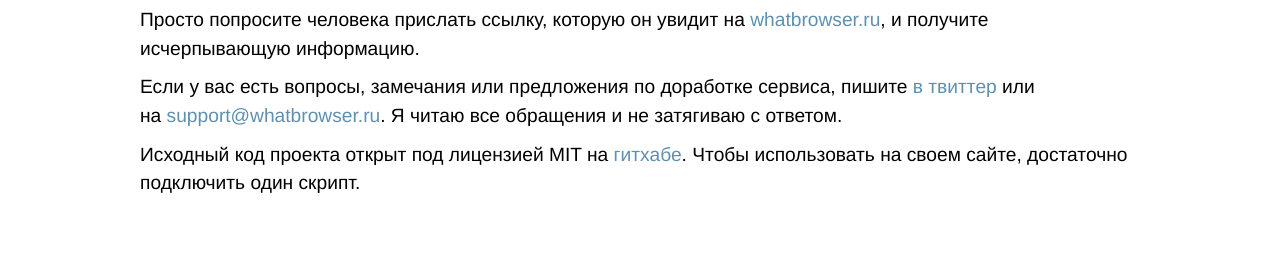
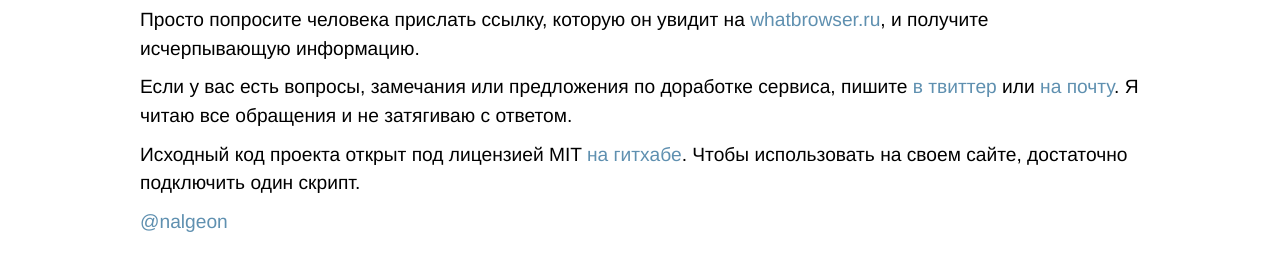
Before and after one commit to nalgeon/whatbrowser, a website: page about.html in a window 1280 px wide. Shown: the part 183-454 px from the top of the page. Drawn offline with Linux system fonts and the light colour scheme.

Commit message:
Updated about page

```diff
--- a/about.html
+++ b/about.html
@@ -23,8 +23,9 @@
         <h2 class="page-header">Все, что нужно знать о&nbsp;браузере пользователя</h2>
         <p>Больше не&nbsp;надо созваниваться и&nbsp;разъяснять, где посмотреть версию браузера и&nbsp;ОС. Не&nbsp;нужно обмениваться скриншотами. Не&nbsp;нужно гадать, запрещен ли в&nbsp;браузере флеш.</p>
         <p>Просто попросите человека прислать ссылку, которую он&nbsp;увидит на&nbsp;<a href="http://whatbrowser.ru">whatbrowser.ru</a>, и&nbsp;получите исчерпывающую информацию.</p>
-        <p>Если у&nbsp;вас есть вопросы, замечания или предложения по&nbsp;доработке сервиса, пишите <a href="https://twitter.com/nalgeon">в&nbsp;твиттер</a> или на&nbsp;<a href="mailto:support@whatbrowser.ru">support@whatbrowser.ru</a>. Я читаю все обращения и не&nbsp;затягиваю с&nbsp;ответом.</p>
-        <p>Исходный код проекта открыт под лицензией MIT на&nbsp;<a href="https://github.com/algenon/whatbrowser">гитхабе</a>. Чтобы использовать на&nbsp;своем сайте, достаточно подключить один скрипт.</p>
+        <p>Если у&nbsp;вас есть вопросы, замечания или предложения по&nbsp;доработке сервиса, пишите <a href="https://twitter.com/nalgeon">в&nbsp;твиттер</a> или <a href="mailto:support@whatbrowser.ru">на&nbsp;почту</a>. Я читаю все обращения и не&nbsp;затягиваю с&nbsp;ответом.</p>
+        <p>Исходный код проекта открыт под лицензией MIT <a href="https://github.com/algenon/whatbrowser">на&nbsp;гитхабе</a>. Чтобы использовать на&nbsp;своем сайте, достаточно подключить один скрипт.</p>
+        <p><a href="https://twitter.com/nalgeon">@nalgeon</a></p>
     </div>
     <!-- Yandex.Metrika counter -->
     <script type="text/javascript"> (function (d, w, c) {if (w.location.hostname !== "whatbrowser.ru") {return; } (w[c] = w[c] || []).push(function() {try {w.yaCounter26023482 = new Ya.Metrika({id:26023482, clickmap:true, trackLinks:true, accurateTrackBounce:true}); } catch(e) { } }); var n = d.getElementsByTagName("script")[0], s = d.createElement("script"), f = function () { n.parentNode.insertBefore(s, n); }; s.type = "text/javascript"; s.async = true; s.src = (d.location.protocol == "https:" ? "https:" : "http:") + "//mc.yandex.ru/metrika/watch.js"; if (w.opera == "[object Opera]") {d.addEventListener("DOMContentLoaded", f, false); } else { f(); } })(document, window, "yandex_metrika_callbacks"); </script> <noscript><div><img src="//mc.yandex.ru/watch/26023482" style="position:absolute; left:-9999px;" alt="" /></div></noscript>
```
